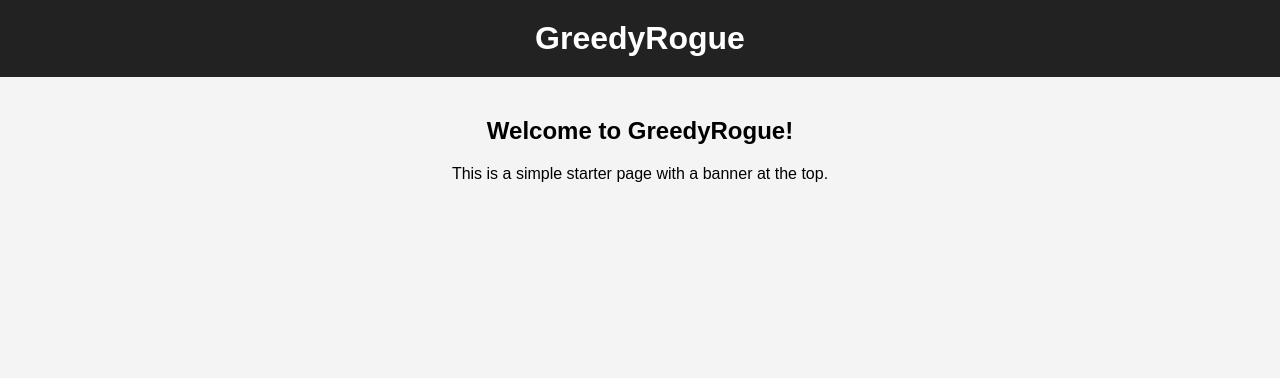
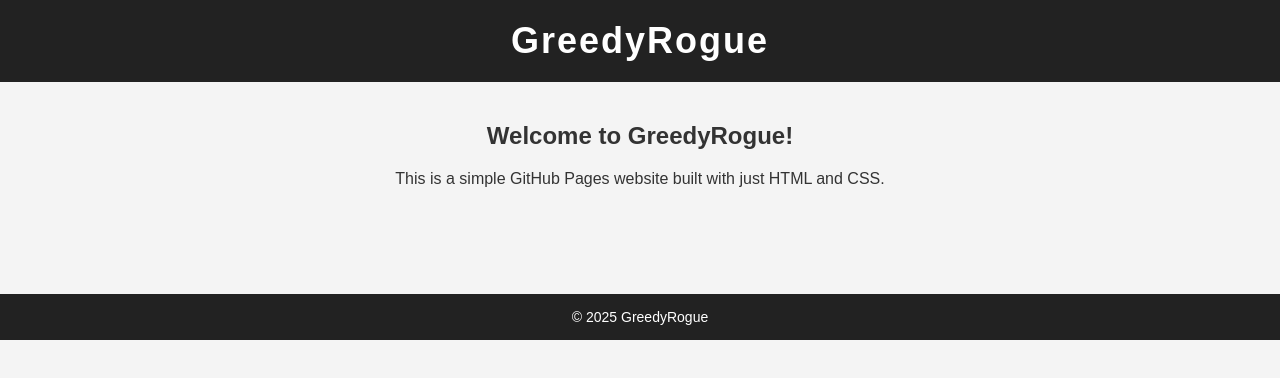
Before and after one commit to GreedyRogue/mywebsite, a plain HTML site: page index.html in a window 1280 px wide. Drawn offline with Linux system fonts and the light colour scheme.

Commit message:
Update index.html

```diff
--- a/index.html
+++ b/index.html
@@ -3,11 +3,13 @@
 <head>
   <meta charset="UTF-8">
   <title>GreedyRogue</title>
+  <meta name="viewport" content="width=device-width, initial-scale=1.0">
   <style>
     body {
       margin: 0;
       font-family: Arial, sans-serif;
       background: #f4f4f4;
+      color: #333;
     }
 
     .banner {
@@ -15,13 +17,27 @@
       color: white;
       padding: 20px;
       text-align: center;
-      font-size: 32px;
+      font-size: 36px;
       font-weight: bold;
+      letter-spacing: 2px;
     }
 
     .content {
-      padding: 20px;
+      padding: 40px;
       text-align: center;
+    }
+
+    .content h2 {
+      margin-top: 0;
+    }
+
+    footer {
+      margin-top: 50px;
+      text-align: center;
+      padding: 15px;
+      background: #222;
+      color: white;
+      font-size: 14px;
     }
   </style>
 </head>
@@ -33,8 +49,12 @@
 
   <div class="content">
     <h2>Welcome to GreedyRogue!</h2>
-    <p>This is a simple starter page with a banner at the top.</p>
+    <p>This is a simple GitHub Pages website built with just HTML and CSS.</p>
   </div>
+
+  <footer>
+    © 2025 GreedyRogue
+  </footer>
 
 </body>
 </html>
```
